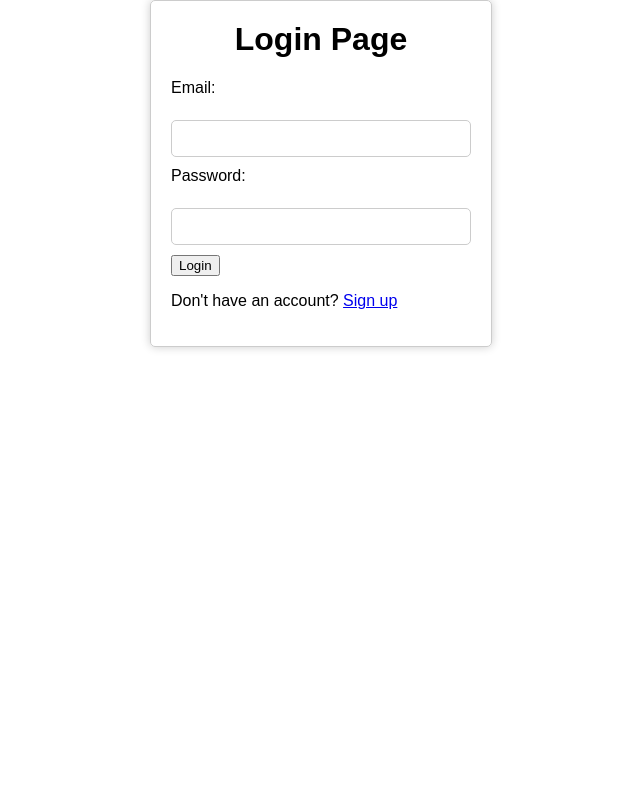
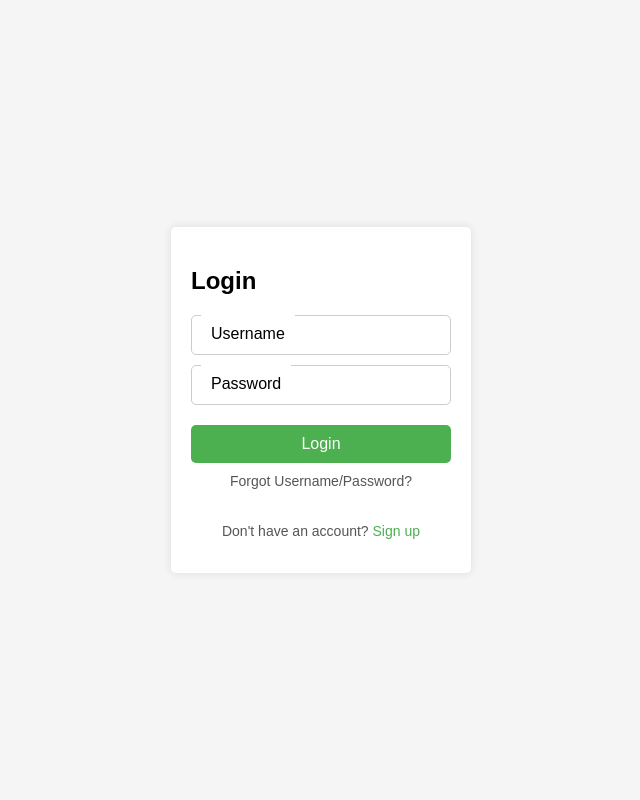
Before and after one commit to Spotify-Soulmate-Team/Spotify-Soulmate, a PHP site: page /login.html in a window 1280 px wide. Shown: the whole page, without its empty margins (319-959 px from the left). Run offline with PHP 8.4, Linux system fonts and the light colour scheme.

Commit message:
modify login html and css

```diff
--- a/css/login.css
+++ b/css/login.css
@@ -1,32 +1,94 @@
-body {
-  font-family: Arial, sans-serif;
-  max-width: 300px;
-  margin: 0 auto;
-  padding: 20px;
-  border: 1px solid #ccc;
-  border-radius: 5px;
-  box-shadow: 0px 0px 10px 0px rgba(0,0,0,0.2);
+* {
+	box-sizing: border-box;
 }
 
-h1 {
-  text-align: center;
-  margin-top: 0;
+body {
+	display: flex;
+	justify-content: center;
+	align-items: center;
+	height: 100vh;
+	margin: 0;
+	background-color: #f5f5f5;
+	font-family: Arial, sans-serif;
 }
 
-form {
-  margin-top: 20px;
+.container {
+	width: 300px;
+	background-color: #fff;
+	padding: 20px;
+	box-shadow: 0 0 10px rgba(0, 0, 0, 0.1);
+	border-radius: 5px;
 }
 
-label {
-  display: block;
-  margin-bottom: 5px;
+.login-form {
+	display:flex;
+	flex-direction: column;
 }
 
-input[type="email"], input[type="password"] {
-  width: 100%;
-  padding: 10px;
-  margin-bottom: 10px;
-  border-radius: 5px;
-  border: 1px solid #ccc;
-  box-sizing: border-box;
+.title {
+	text-align: center;
+	margin-bottom: 20px;
 }
+
+.input-container {
+	position: relative;
+	margin-bottom: 10px;
+}
+
+.input-field {
+	width: 100%;
+	padding: 10px;
+	border: 1px solid #ccc;
+	border-radius: 5px;
+	font-size: 16px;
+}
+
+.input-label {
+	position: absolute;
+	top: 0;
+	left: 10px;
+	padding: 10px;
+	font-size: 16px;
+	background-color: #fff;
+	pointer-events: none;
+	transition: 0.3s;
+}
+
+.input-field:focus ~ .input-label,
+.input-field:valid ~ .input-label {
+	top: -15px;
+	left: 10px;
+	font-size: 12px;
+	color: #555;
+}
+
+.login-button {
+	padding: 10px;
+	background-color: #4CAF50;
+	color: #fff;
+	border: none;
+	border-radius: 5px;
+	font-size: 16px;
+	cursor: pointer;
+	margin-top: 10px;
+}
+
+.forgot-password {
+	text-align: center;
+	margin-top: 10px;
+	font-size: 14px;
+	color: #555;
+	cursor: pointer;
+}
+
+.signup-option {
+	text-align: center;
+	margin-top: 20px;
+	font-size: 14px;
+	color: #555;
+}
+
+.signup-option a {
+	color: #4CAF50;
+	text-decoration: none;
+}
--- a/login.html
+++ b/login.html
@@ -1,18 +1,24 @@
 <!DOCTYPE html>
 <html>
 <head>
-    <title>Login Page</title>
 	<link rel="stylesheet" type="text/css" href="/css/login.css">
 </head>
 <body>
-    <h1>Login Page</h1>
-    <form action="/login" method="post">
-      <label for="email">Email:</label><br>
-      <input type="email" id="email" name="email"><br>
-      <label for="password">Password:</label><br>
-      <input type="password" id="password" name="password"><br>
-      <input type="submit" value="Login">
+	<div class="container">
+		<form class="login-form">
+			<h2>Login</h2>
+			<div class="input-container">
+				<input type="text" class="input-field" required>
+				<label class="input-label">Username</label>
+			</div>
+			<div class="input-container">
+				<input type="password" class="input-field" required>
+				<label class="input-label">Password</label>
+			</div>
+			<button type="submit" class="login-button">Login</button>
+			<p class="forgot-password">Forgot Username/Password?</p>
+			<p class="signup-option">Don't have an account? <a href="#">Sign up</a></p>
 		</form>
-    <p>Don't have an account? <a href="/signup">Sign up</a></p>
+	</div>
 </body>
 </html>
```
Lines whose indentation alone changed are shown as unchanged.
